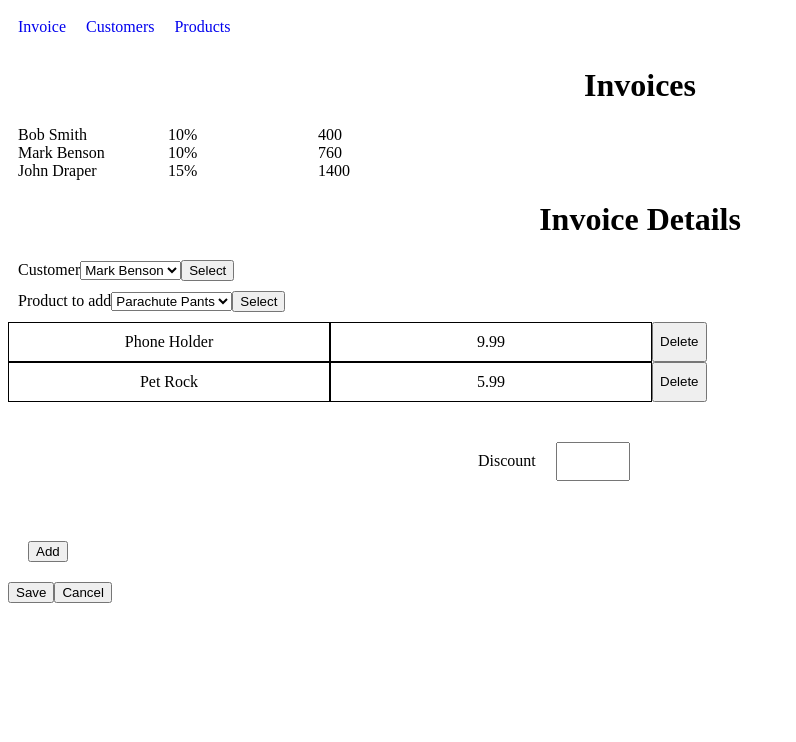
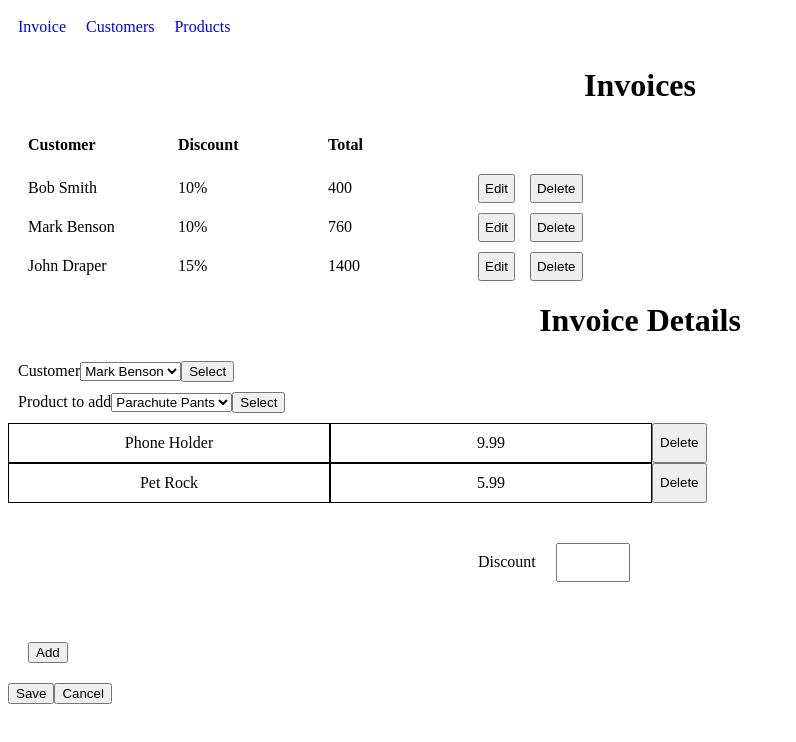
Before and after one commit to eukartsan/invoicing-app, a React (Create React App) app: page / in a window 1280 px wide. Shown: the top 742 px of the page, without its empty margins (0-796 px from the left). Built offline with nearby package versions, Linux system fonts and the light colour scheme.

Commit message:
add list invoices

```diff
--- a/src/InvoiceDetails/InvoiceDetails.js
+++ b/src/InvoiceDetails/InvoiceDetails.js
@@ -96,7 +96,7 @@ class InvoiceDetails extends React.Component {
             <div className="invoicing">
                 <div className="invoicing-items">
                     <h1>Invoices</h1>
-                    <Invoices/>
+                    <Invoices />
                     <h1>Invoice Details</h1>
                     <label>Customer</label>
                     <select
--- a/src/Invoices/Invoices.css
+++ b/src/Invoices/Invoices.css
@@ -1,9 +1,23 @@
 
-.invoices-container{
+.invoices-container {
     display: flex;
+    align-items: center;
+    margin: 10px;
 }
 
-.invoices-item{
+.invoices-item {
     display: flex;
     width: 150px;
 }
+
+.invoices-item-header {
+    display: flex;
+    width: 150px;
+    margin: 10px 0;
+    font-weight: 600;
+}
+
+.invoices-item-btn {
+    margin: 0px 15px 0px 0px;
+    padding: 5px;
+}
--- a/src/Invoices/Invoices.js
+++ b/src/Invoices/Invoices.js
@@ -1,4 +1,4 @@
-import React from 'react'
+import React, { Fragment } from 'react'
 import './Invoices.css'
 import { connect } from "react-redux";
 
@@ -9,21 +9,32 @@ class Invoices extends React.Component {
 
         const invoices_list = invoices
             .map((item) => {
-                const { name, discount, total } = item
+                const { id, name, discount, total } = item
 
                 return (
+                    <Fragment key={id}>
                         <div className="invoices-container">
                             <div className="invoices-item">{name}</div>
                             <div className="invoices-item">{discount}</div>
                             <div className="invoices-item">{total}</div>
+                            <button className="invoices-item-btn">Edit</button>
+                            <button className="invoices-item-btn">Delete</button>
                         </div>
+                    </Fragment>
                 )
             })
 
         return (
+            <Fragment>
+                <div className="invoices-container">
+                    <div className="invoices-item-header">Customer</div>
+                    <div className="invoices-item-header">Discount</div>
+                    <div className="invoices-item-header">Total</div>
+                </div>
                 <div>
                     {invoices_list}
                 </div>
+            </Fragment>
         )
     }
 }
--- a/src/actions/actionTypes.js
+++ b/src/actions/actionTypes.js
@@ -4,3 +4,4 @@ export const ADD_NEW_INVOICE = 'ADD_NEW_INVOICE';
 export const DELETE_CUSTOMER = 'DELETE_CUSTOMER';
 export const DELETE_PRODUCT = 'DELETE_PRODUCT';
 export const DELETE_INVOICE = 'DELETE_INVOICE';
+export const DELETE_DETAILS_INVOICE = 'DELETE_DETAILS_INVOICE';
--- a/src/actions/index.js
+++ b/src/actions/index.js
@@ -1,4 +1,4 @@
-import {ADD_NEW_PRODUCT, ADD_NEW_CUSTOMER, DELETE_CUSTOMER, ADD_NEW_INVOICE, DELETE_INVOICE, DELETE_PRODUCT} from './actionTypes'
+import {ADD_NEW_PRODUCT, ADD_NEW_CUSTOMER, DELETE_CUSTOMER, DELETE_DETAILS_INVOICE, ADD_NEW_INVOICE, DELETE_INVOICE, DELETE_PRODUCT} from './actionTypes'
 
 export const addNewCustomers = (id, name, address, phone) => {
     return {
@@ -40,10 +40,16 @@ const onDeleteInvoice = (id) => ({
     id
 });
 
+const onDeleteDetailsInvoice = (id) => ({
+    type: DELETE_DETAILS_INVOICE,
+    id
+});
+
 export {
     addNewProducts,
     onDeleteCustomers,
     onDeleteProducts,
     onDeleteInvoice,
     onNewInvoice,
+    onDeleteDetailsInvoice
 }
--- a/src/reducers/invoicesDetails.js
+++ b/src/reducers/invoicesDetails.js
@@ -13,7 +13,7 @@ const invoice_details = (state = initialState.invoice_details, action) => {
         }
         case 'DELETE_INVOICE':
             const invoices = state.filter((invoicing) => invoicing.id !== action.id);
-            return { ...state, invoices };
+            return [ ...state, invoices ];
         default:
             return state
     }
--- a/src/reducers/products.js
+++ b/src/reducers/products.js
@@ -15,7 +15,7 @@ const products = (state = initialState.products, action) => {
             return [ ...state, newProduct ];
         }
         case 'DELETE_PRODUCT':
-            const products = state.filter((product) => product.id !== action.id);
+            const products = state.filter((products) => products.id !== action.id);
             return { ...state, products };
         default:
             return state
```
Lines whose indentation alone changed are shown as unchanged.
